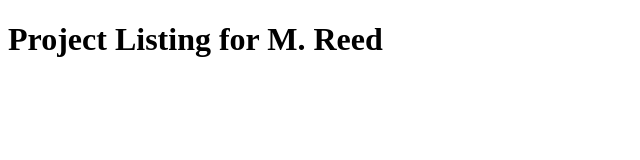
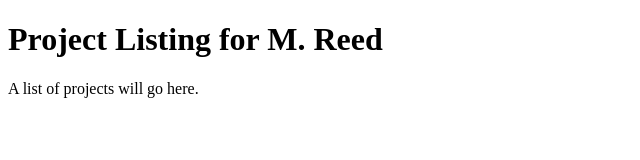
Before and after one commit to matthewlreed/matthewlreed, a plain HTML site: page index.html in a window 1280 px wide. Shown: the whole page, without its empty margins (0-640 px from the left). Drawn offline with Linux system fonts and the light colour scheme.

Commit message:
Update index.html

```diff
--- a/index.html
+++ b/index.html
@@ -2,5 +2,7 @@
 <html>
 <body>
 <h1>Project Listing for M. Reed</h1>
+
+A list of projects will go here.
 </body>
 </html>
```
